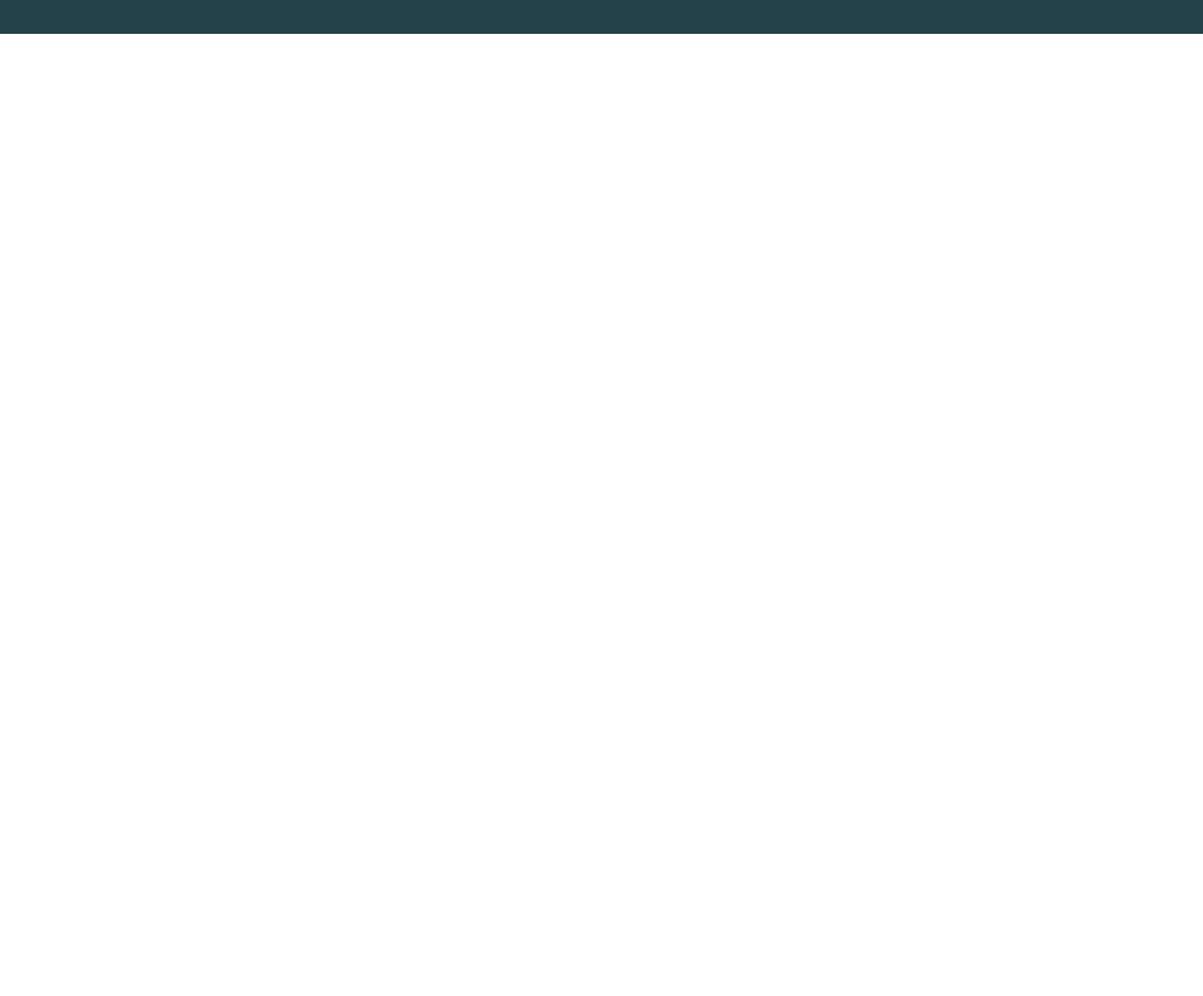
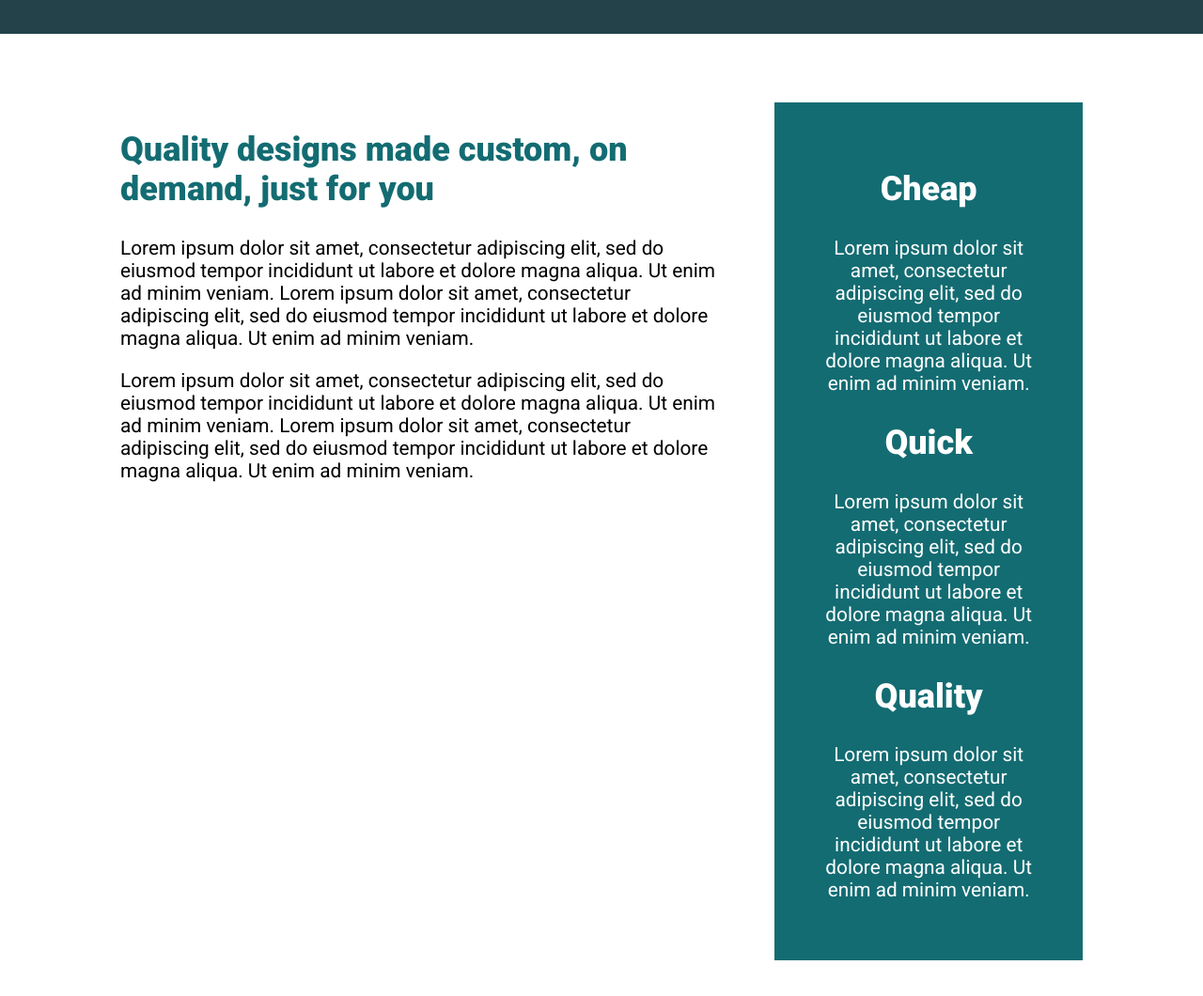
Before and after one commit to elenakout/CSS_playGround, a plain HTML site: page 21day_challenge/Day-9/index.html in a window 1280 px wide. Shown: the part 500-1560 px from the top of the page at 94% size. Before the commit the page ends 800 px from the top, so only its background shows below. Drawn offline with Linux system fonts and the light colour scheme.

Commit message:
[day-9]complete design

```diff
--- a/21day_challenge/Day-9/index.html
+++ b/21day_challenge/Day-9/index.html
@@ -25,5 +25,47 @@
         <img src="./img/hero-img.jpg" alt="hero image" class="hero__img" />
       </div>
     </div>
+
+    <section>
+      <div class="container row">
+        <div class="column__first">
+          <h2>Quality designs made custom, on demand, just for you</h2>
+          <p>
+            Lorem ipsum dolor sit amet, consectetur adipiscing elit, sed do
+            eiusmod tempor incididunt ut labore et dolore magna aliqua. Ut enim
+            ad minim veniam. Lorem ipsum dolor sit amet, consectetur adipiscing
+            elit, sed do eiusmod tempor incididunt ut labore et dolore magna
+            aliqua. Ut enim ad minim veniam.
+          </p>
+          <p>
+            Lorem ipsum dolor sit amet, consectetur adipiscing elit, sed do
+            eiusmod tempor incididunt ut labore et dolore magna aliqua. Ut enim
+            ad minim veniam. Lorem ipsum dolor sit amet, consectetur adipiscing
+            elit, sed do eiusmod tempor incididunt ut labore et dolore magna
+            aliqua. Ut enim ad minim veniam.
+          </p>
+        </div>
+        <div class="column__second txt-center">
+          <h2>Cheap</h2>
+          <p>
+            Lorem ipsum dolor sit amet, consectetur adipiscing elit, sed do
+            eiusmod tempor incididunt ut labore et dolore magna aliqua. Ut enim
+            ad minim veniam.
+          </p>
+          <h2>Quick</h2>
+          <p>
+            Lorem ipsum dolor sit amet, consectetur adipiscing elit, sed do
+            eiusmod tempor incididunt ut labore et dolore magna aliqua. Ut enim
+            ad minim veniam.
+          </p>
+          <h2>Quality</h2>
+          <p>
+            Lorem ipsum dolor sit amet, consectetur adipiscing elit, sed do
+            eiusmod tempor incididunt ut labore et dolore magna aliqua. Ut enim
+            ad minim veniam.
+          </p>
+        </div>
+      </div>
+    </section>
   </body>
 </html>
--- a/21day_challenge/Day-9/style.css
+++ b/21day_challenge/Day-9/style.css
@@ -33,6 +33,15 @@ h1 {
   margin-top: 0;
 }
 
+h2 {
+  font-size: 36px;
+  font-weight: 900;
+}
+
+section {
+  padding: 3.5em 0;
+}
+
 .container {
   width: 80%;
   max-width: 1100px;
@@ -55,6 +64,10 @@ h1 {
 
 .col + .col {
   margin-left: 30px;
+}
+
+.txt-center {
+  text-align: center;
 }
 
 .hero {
@@ -91,3 +104,18 @@ h1 {
 .btn:focus {
   opacity: 0.75;
 }
+
+.column__first {
+  width: 62%;
+}
+
+.column__first h2 {
+  color: #136c72;
+}
+
+.column__second {
+  background: #136c72;
+  color: white;
+  width: 32%;
+  padding: 2em;
+}
```
